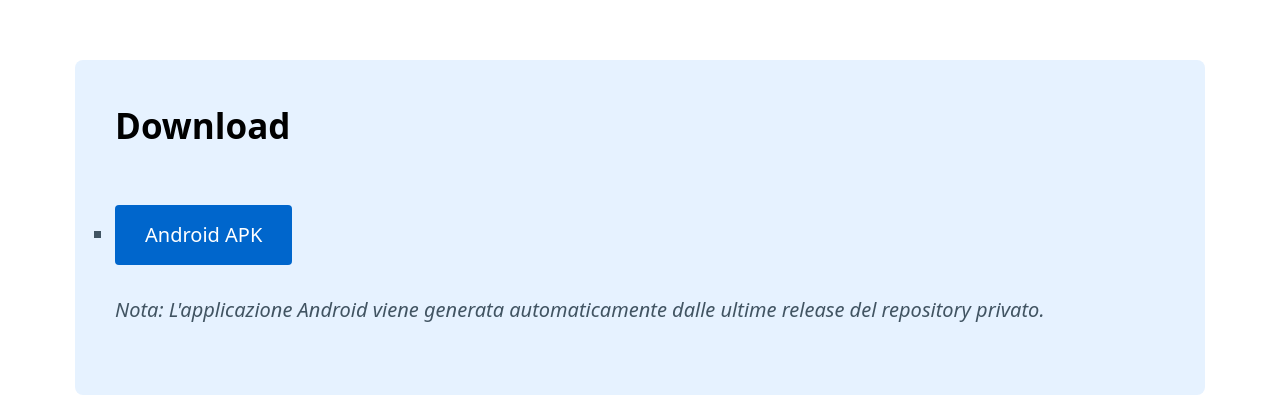
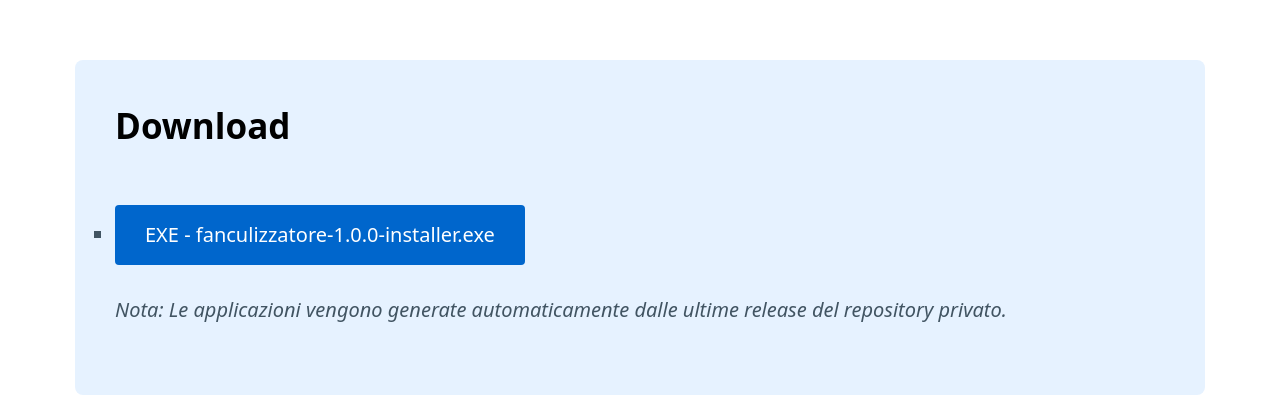
Before and after one commit to diego-conti/fanculizza, a website: page index.html in a window 1280 px wide. Shown: the part 3866-4280 px from the top of the page. Drawn offline with nearby package versions, Linux system fonts and the light colour scheme.

Commit message:
feat: Add dynamic download list to index.html

```diff
--- a/index.html
+++ b/index.html
@@ -103,11 +103,46 @@
 
         <section class="downloads">
             <h2>Download</h2>
-            <ul>
-                <li><a href="/downloads/app-release.apk" download>Android APK</a></li>
-            </ul>
-            <p><em>Nota: L'applicazione Android viene generata automaticamente dalle ultime release del repository privato.</em></p>
+            <div id="download-list">
+                <p>Caricamento...</p>
+            </div>
+            <p><em>Nota: Le applicazioni vengono generate automaticamente dalle ultime release del repository privato.</em></p>
         </section>
+
+        <script>
+            async function loadDownloads() {
+                const downloadList = document.getElementById('download-list');
+
+                try {
+                    const response = await fetch('/fanculizza/_data/latest-release.json');
+                    if (!response.ok) {
+                        throw new Error('Impossibile caricare i dati della release');
+                    }
+
+                    const data = await response.json();
+
+                    if (!data.tag || data.artifacts.length === 0) {
+                        downloadList.innerHTML = '<p>Nessuna release disponibile al momento.</p>';
+                        return;
+                    }
+
+                    let artifactsHtml = '<ul>';
+                    for (const artifact of data.artifacts) {
+                        const ext = artifact.name.split('.').pop().toUpperCase();
+                        artifactsHtml += `<li><a href="${artifact.download_url}" download>${ext} - ${artifact.name}</a></li>`;
+                    }
+                    artifactsHtml += '</ul>';
+
+                    downloadList.innerHTML = artifactsHtml;
+
+                } catch (error) {
+                    downloadList.innerHTML = '<p>Errore nel caricamento dei download.</p>';
+                }
+            }
+
+            // Load downloads when page loads
+            document.addEventListener('DOMContentLoaded', loadDownloads);
+        </script>
 
         <footer>
             <p>&copy; 2026 <span class="highlight-fanculizzatore">Fanculizzatore</span> - L'app per mandare tutti in culo con stile</p>
```
